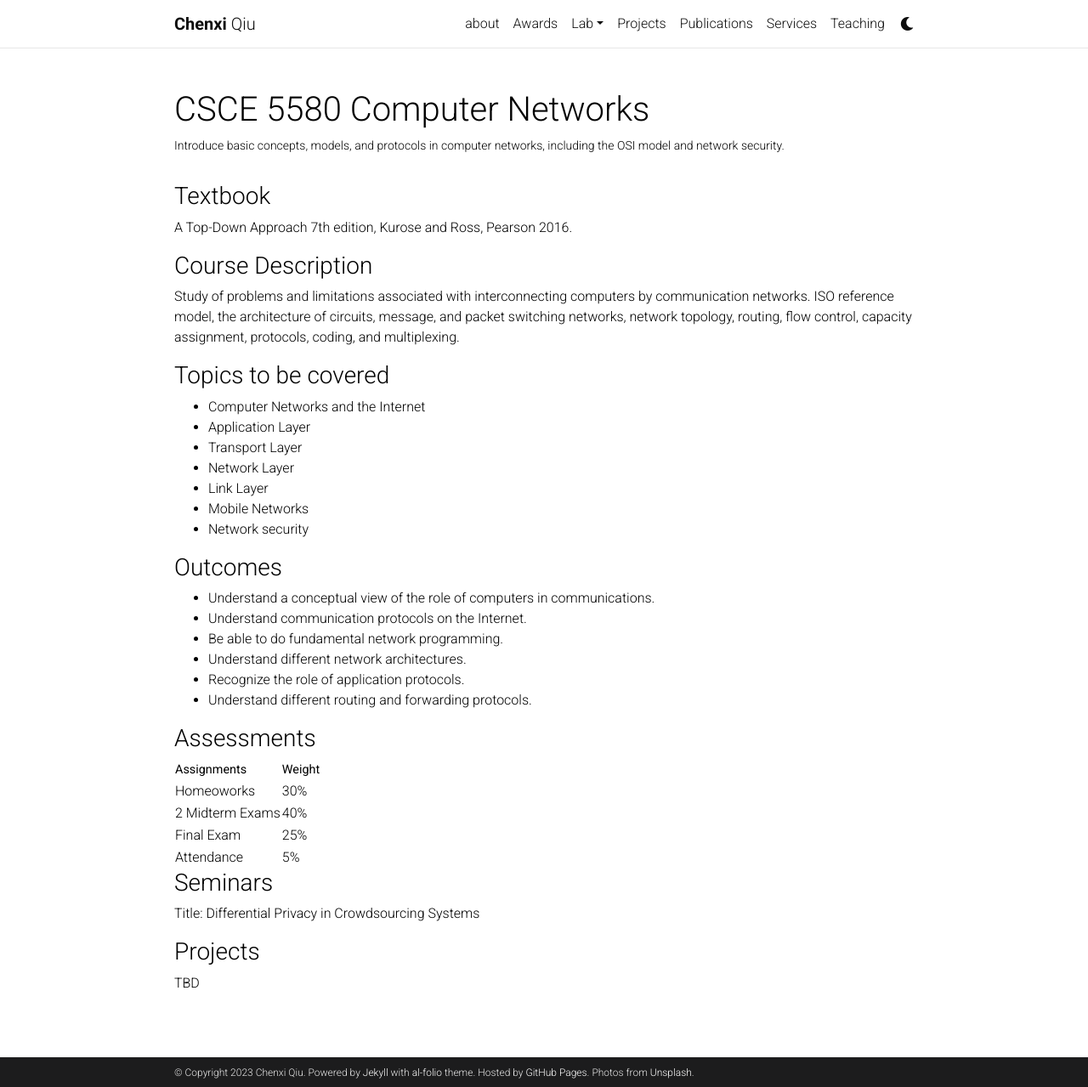
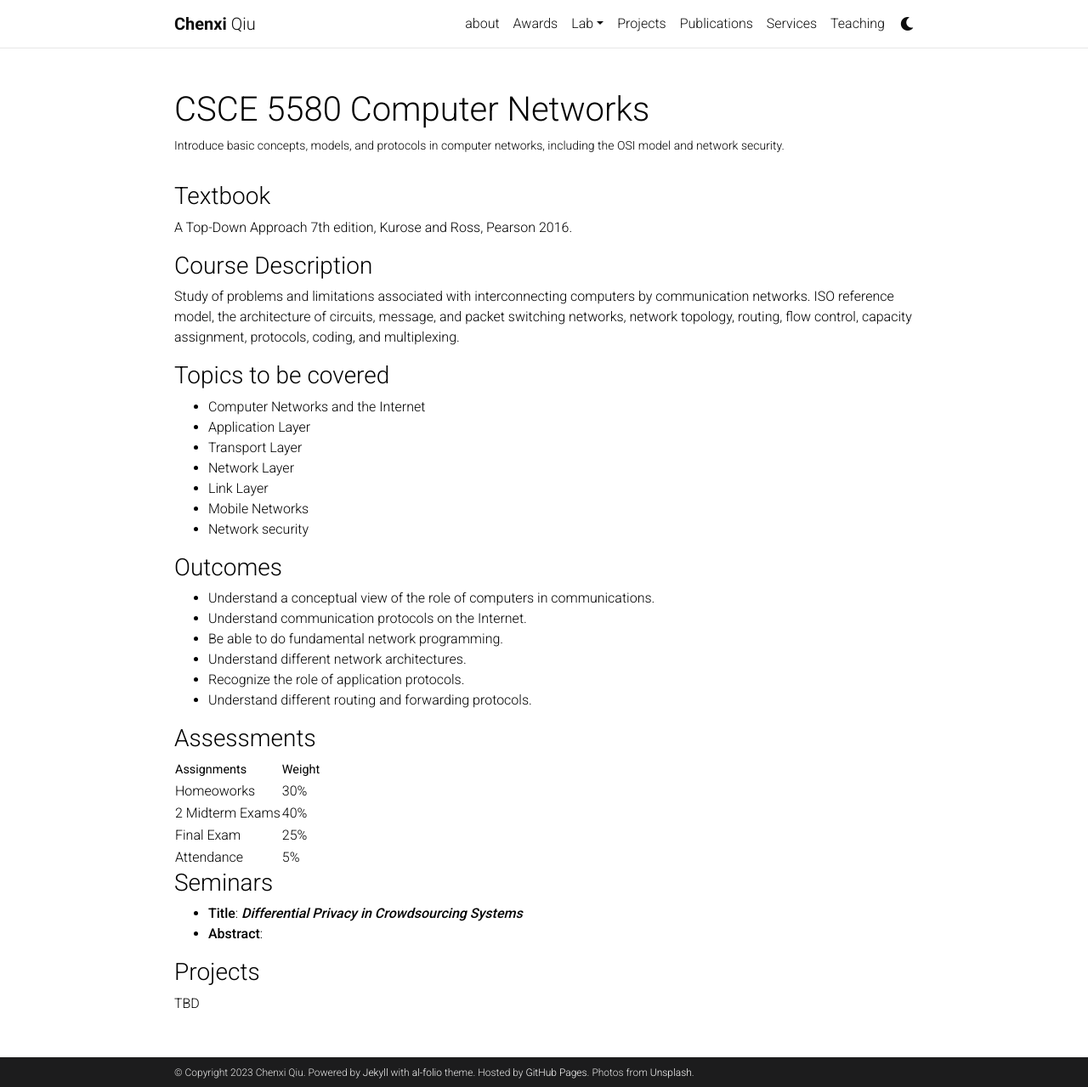
Before and after one commit to chenxiunt/chenxiunt.github.io, a Jekyll site: the page built from _teaching/CSCE5850.markdown, in a window 1280 px wide and 1279 px high. Shown: the whole window at 85% size. Built offline with Jekyll 4.4.1, drawn with Linux system fonts in a browser that asks for light colours; comment, search, counter and statistics services are not loaded; a style sheet for code colours, icons or effects is not loaded.

Commit message:
Update CSCE5850.markdown

```diff
--- a/_teaching/CSCE5850.markdown
+++ b/_teaching/CSCE5850.markdown
@@ -42,7 +42,8 @@ Final Exam        | 25%
 Attendance        | 5%
 
 ### Seminars ###
-Title: Differential Privacy in Crowdsourcing Systems
+* **Title**: ***Differential Privacy in Crowdsourcing Systems***
+* **Abstract**:
 
 ### Projects ###
 TBD
```
